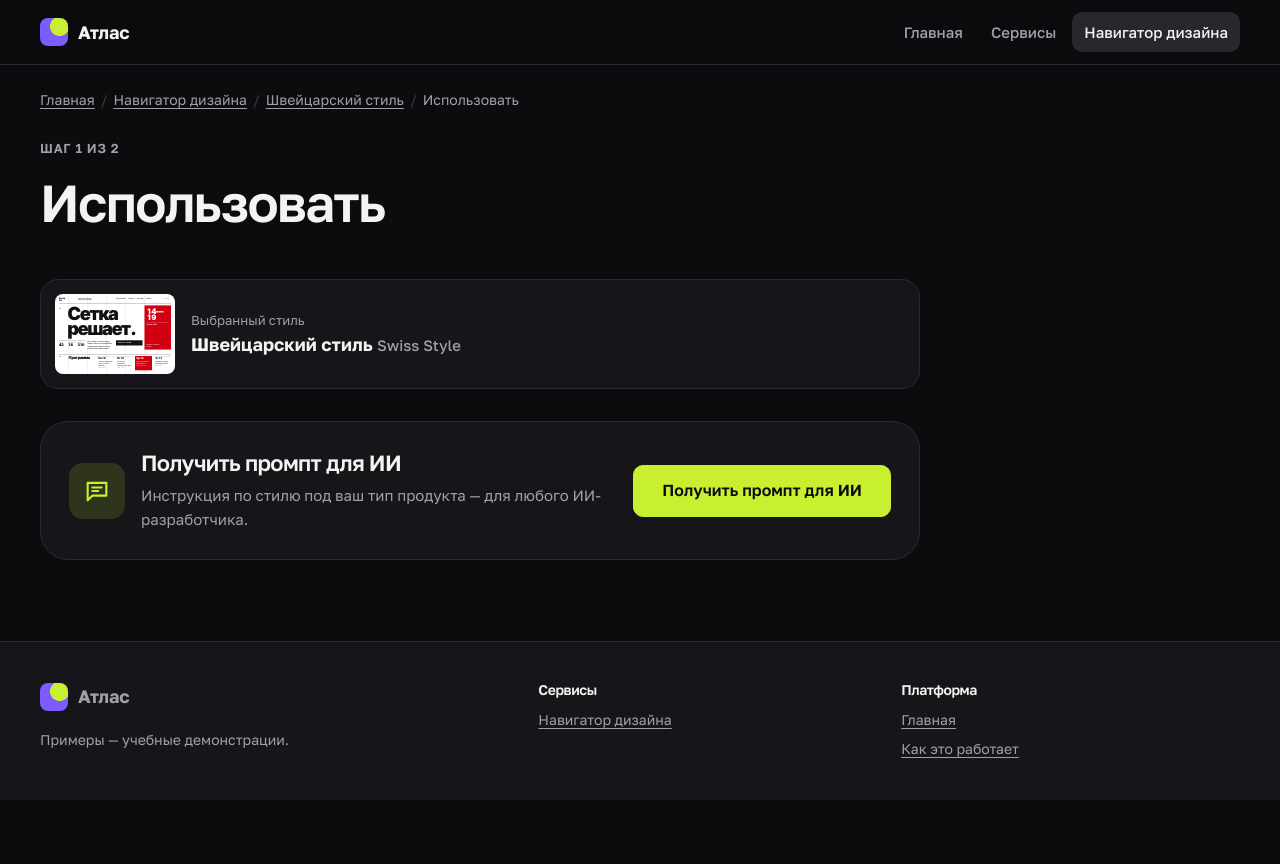
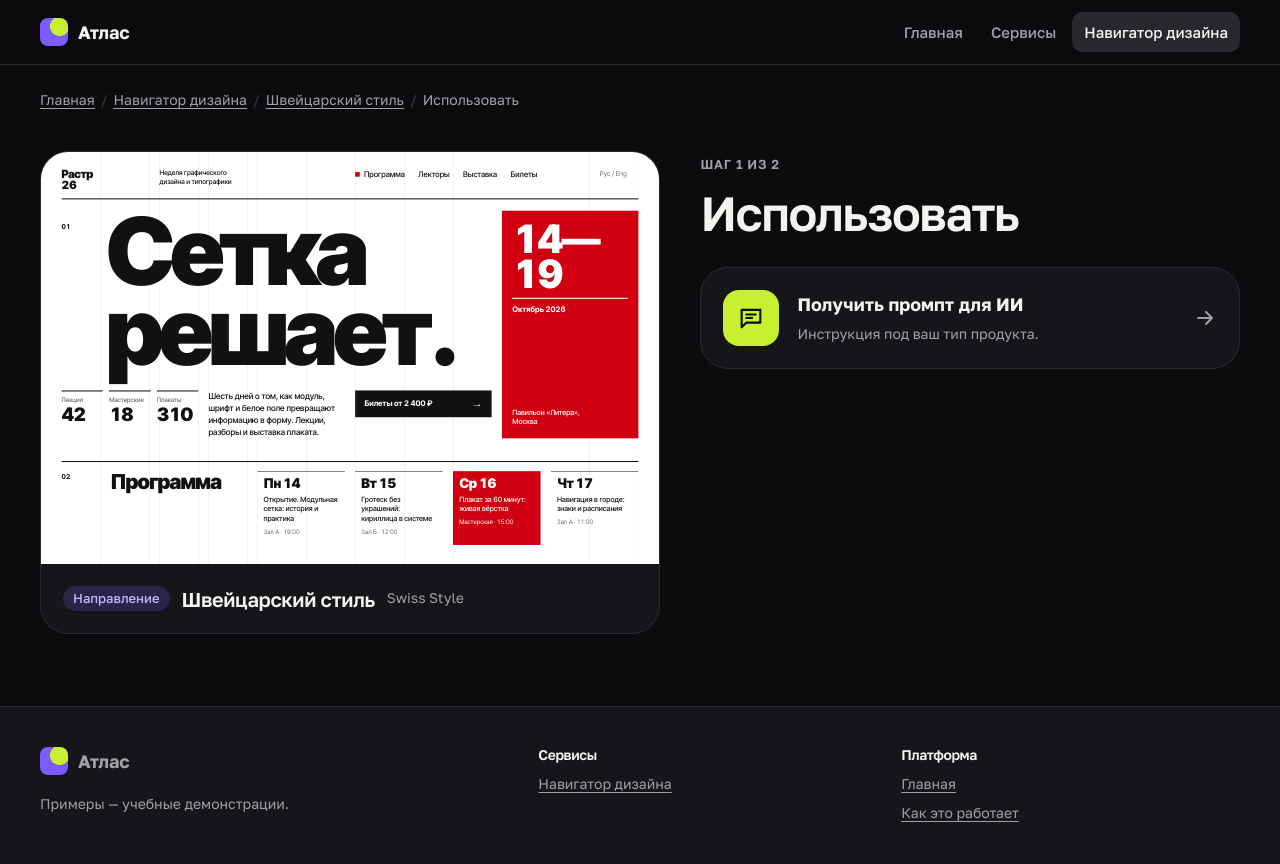
Before and after one commit to Nurbolottop/Atlas, a Django app: page /navigator/swiss/use/ in a window 1280 px wide. Before the commit the page ends 800 px from the top, so only its background shows below. Run offline with Django 5.2, Linux system fonts and the light colour scheme; some libraries are stand-ins or nearby versions; some web fonts are replaced.

Commit message:
Страница «Использовать»: карточная вёрстка, сжатые тексты
Co-Authored-By: Claude Opus 5.5 (1M context) <noreply@anthropic.com>

```diff
--- a/app/apps/navigator/usage.py
+++ b/app/apps/navigator/usage.py
@@ -25,7 +25,7 @@ USAGE_METHODS = (
     UsageMethod(
         slug='ai-prompt',
         title='Получить промпт для ИИ',
-        description='Инструкция по стилю под ваш тип продукта — для любого ИИ-разработчика.',
+        description='Инструкция под ваш тип продукта.',
         action_label='Выбрать тип продукта',
         url_name='navigator:prompt_type',
     ),
--- a/app/static/platform/platform.css
+++ b/app/static/platform/platform.css
@@ -893,21 +893,55 @@ a:hover { color: var(--accent-hover); }
 .flow-summary__en { color: var(--muted); font-weight: 500; font-size: 15px; }
 .flow-summary a { font-size: 14px; }
 
-.method-list { display: grid; gap: 16px; list-style: none; }
-.method {
+.use-layout {
   display: grid;
-  gap: 16px;
-  padding: 28px;
+  gap: 24px;
+  padding: 24px 0 8px;
+  align-items: start;
+}
+@media (min-width: 900px) { .use-layout { grid-template-columns: minmax(0, 1.15fr) minmax(0, 1fr); gap: 40px; padding-top: 40px; } }
+
+.use-style {
+  display: block;
+  border-radius: var(--radius-l);
+  border: 1px solid var(--border);
+  background: var(--surface);
+  overflow: hidden;
+  color: var(--text);
+  text-decoration: none;
+  transition: border-color .2s var(--ease);
+}
+.use-style:hover { border-color: var(--border-strong); color: var(--text); }
+.use-style .stage { border-radius: 0; }
+.use-style__body { display: flex; flex-wrap: wrap; align-items: center; gap: 6px 12px; padding: 18px 22px; }
+.use-style__name { font-family: var(--display); font-weight: 600; font-size: 20px; letter-spacing: -.02em; }
+.use-style__en { color: var(--muted); font-size: 14px; }
+
+@media (max-width: 899px) { .use-methods { order: -1; } }
+.use-methods h1 { font-size: clamp(32px, 4.5vw, 48px); margin: 8px 0 24px; }
+
+.method-tiles { display: grid; gap: 12px; list-style: none; }
+.method-tile {
+  display: grid;
+  grid-template-columns: 56px 1fr 24px;
+  align-items: center;
+  gap: 18px;
+  padding: 22px;
   border-radius: var(--radius-l);
   background: var(--surface);
   border: 1px solid var(--border);
-  box-shadow: var(--shadow);
+  color: var(--text);
+  text-decoration: none;
+  transition: border-color .2s var(--ease), background-color .2s var(--ease), transform .2s var(--ease);
 }
-@media (min-width: 760px) { .method { grid-template-columns: 56px 1fr auto; align-items: center; } }
-.method__icon { width: 56px; height: 56px; border-radius: 14px; background: var(--accent-soft); color: var(--accent); display: grid; place-items: center; }
-.method__icon svg { width: 28px; height: 28px; }
-.method h2 { font-size: 22px; }
-.method p { color: var(--muted); margin-top: 6px; font-size: 15px; }
+.method-tile:hover { border-color: var(--accent); color: var(--text); transform: translateY(-2px); }
+.method-tile__icon { width: 56px; height: 56px; border-radius: 16px; background: var(--accent); color: var(--accent-ink); display: grid; place-items: center; }
+.method-tile__icon svg { width: 28px; height: 28px; }
+.method-tile__text { display: grid; gap: 4px; }
+.method-tile__title { font-weight: 700; font-size: 18px; }
+.method-tile__desc { color: var(--muted); font-size: 14px; }
+.method-tile__arrow { width: 24px; height: 24px; color: var(--muted); transition: transform .2s var(--ease), color .2s; }
+.method-tile:hover .method-tile__arrow { transform: translateX(4px); color: var(--accent); }
 
 .choice-group { border: 0; padding: 0; margin: 0; }
 .choice-group legend { font-weight: 700; font-size: 20px; margin-bottom: 6px; padding: 0; }
--- a/app/templates/navigator/use.html
+++ b/app/templates/navigator/use.html
@@ -15,28 +15,36 @@
     </ol>
   </nav>
 
-  <div class="flow">
-    <header class="page-head">
+  <div class="use-layout">
+    <a class="use-style" href="{% url 'navigator:style' style.slug %}">
+      {% demo_stage style 'site' preview=True %}
+      <span class="use-style__body">
+        <span class="badge badge--{{ style.kind }}">{{ style.kind_info.short }}</span>
+        <span class="use-style__name">{{ style.name_ru }}</span>
+        <span class="use-style__en" lang="en">{{ style.name_en }}</span>
+      </span>
+    </a>
+
+    <div class="use-methods">
       <span class="eyebrow">Шаг 1 из 2</span>
       <h1>Использовать</h1>
-    </header>
-
-    {% include 'navigator/includes/flow_summary.html' %}
-
-    <ul class="method-list" role="list">
+      <ul class="method-tiles" role="list">
         {% for item in methods %}
-      <li class="method">
-        <span class="method__icon" aria-hidden="true">
+        <li>
+          <a class="method-tile" href="{{ item.url }}">
+            <span class="method-tile__icon" aria-hidden="true">
               <svg viewBox="0 0 24 24" fill="none" stroke="currentColor" stroke-width="1.8" stroke-linecap="round" stroke-linejoin="round"><path d="M4 5h16v11H8l-4 4z"/><path d="M8 9h8M8 12h5"/></svg>
             </span>
-        <div>
-          <h2>{{ item.method.title }}</h2>
-          <p>{{ item.method.description }}</p>
-        </div>
-        <a class="btn btn--primary btn--lg" href="{{ item.url }}">{{ item.method.title }}</a>
+            <span class="method-tile__text">
+              <span class="method-tile__title">{{ item.method.title }}</span>
+              <span class="method-tile__desc">{{ item.method.description }}</span>
+            </span>
+            <svg class="method-tile__arrow" viewBox="0 0 24 24" fill="none" stroke="currentColor" stroke-width="2" stroke-linecap="round" stroke-linejoin="round" aria-hidden="true"><path d="M5 12h14M13 6l6 6-6 6"/></svg>
+          </a>
         </li>
         {% endfor %}
       </ul>
     </div>
   </div>
+</div>
 {% endblock %}
```
Lines whose indentation alone changed are shown as unchanged.
